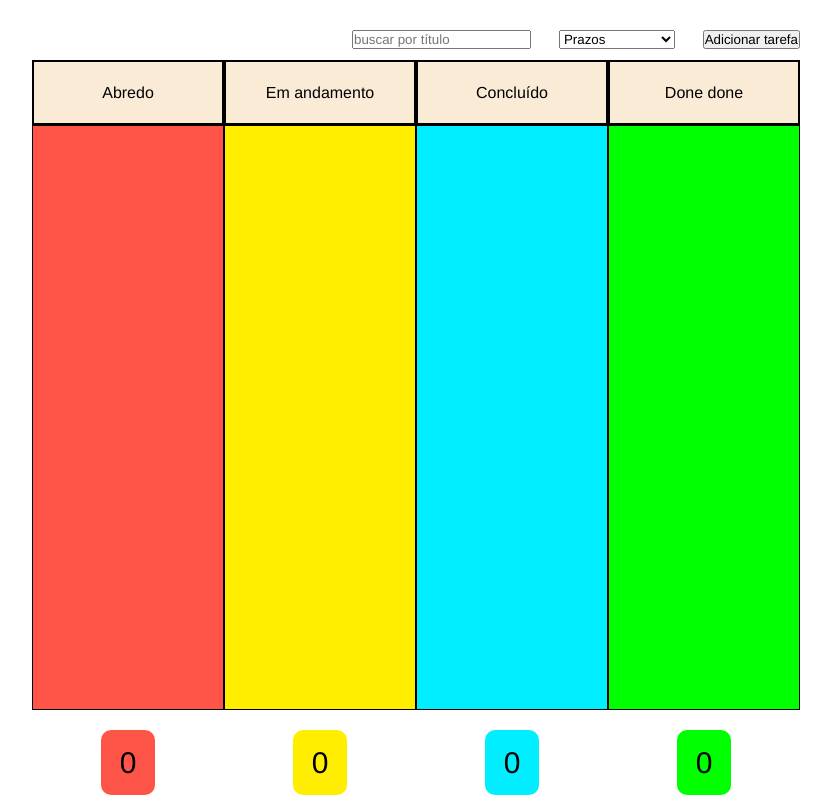
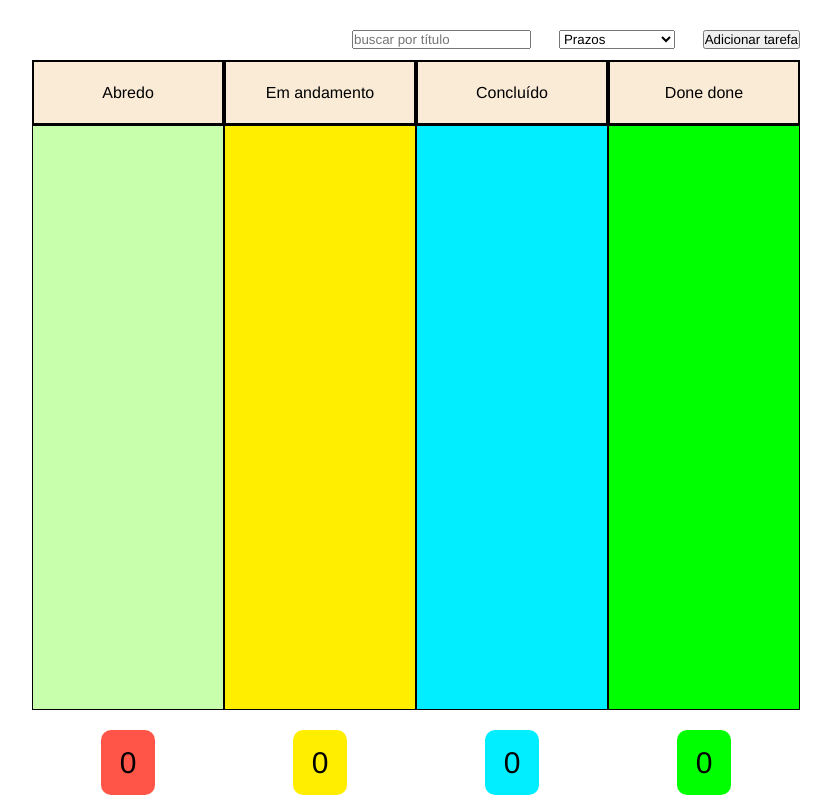
Before and after one commit to bito132/desafio-cyrrus, an Angular app: page / in a window 1280 px wide. Shown: the whole page, without its empty margins (224-1055 px from the left). Built offline with nearby package versions, Linux system fonts and the light colour scheme.

Commit message:
alteração cor coluna 1

```diff
--- a/src/app/componentes/coluna-kanban/coluna-kanban.component.css
+++ b/src/app/componentes/coluna-kanban/coluna-kanban.component.css
@@ -8,7 +8,7 @@
 }
 
 #coluna-1{
-    background-color: rgb(255, 85, 73);
+    background-color: rgb(200, 255, 173);
 }
 
 #coluna-2{
```
